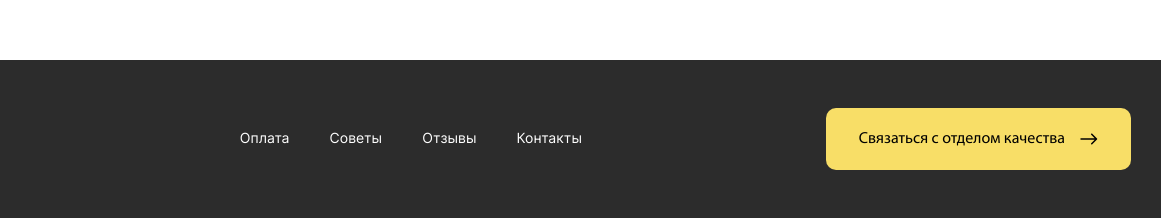
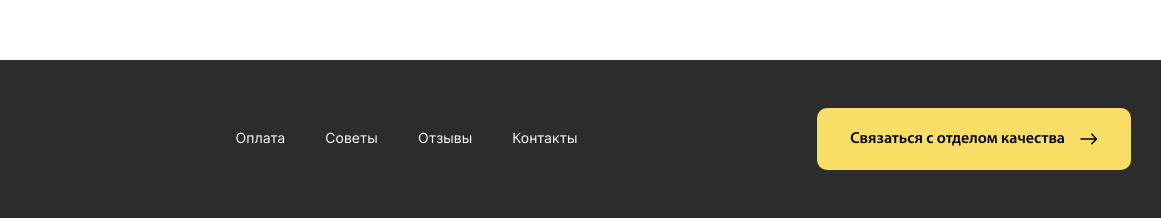
Before and after one commit to horoshiy2k2/Frontend, a website: page about_page/DEV/ready/index.html in a window 1280 px wide. Shown: the part 582-800 px from the top of the page, 119-1280 px from the left. Drawn offline with nearby package versions, Linux system fonts and the light colour scheme.

Commit message:
fixed quality department link styles

```diff
--- a/about_page/DEV/ready/index.html
+++ b/about_page/DEV/ready/index.html
@@ -86,10 +86,12 @@
         </ul>
       </div>
       <div class="footer__quality-department">
-        <a href="#">Связаться с отделом качества</a>
+        <a href="#">Связаться с отделом качества
         <svg xmlns="http://www.w3.org/2000/svg" width="18" height="12" viewBox="0 0 18 12" fill="none">
             <path d="M17.0303 6.53033C17.3232 6.23744 17.3232 5.76256 17.0303 5.46967L12.2574 0.6967C11.9645 0.403807 11.4896 0.403807 11.1967 0.6967C10.9038 0.989593 10.9038 1.46447 11.1967 1.75736L15.4393 6L11.1967 10.2426C10.9038 10.5355 10.9038 11.0104 11.1967 11.3033C11.4896 11.5962 11.9645 11.5962 12.2574 11.3033L17.0303 6.53033ZM0.5 6.75L16.5 6.75L16.5 5.25L0.5 5.25L0.5 6.75Z" fill="black"/>
           </svg>
+        </a>
+
       </div>
     </div>
   </div>
--- a/about_page/DEV/sass/blocks/footer.scss
+++ b/about_page/DEV/sass/blocks/footer.scss
@@ -23,13 +23,14 @@
 	}
 
 	&__quality-department{
-		@include flexcnt;
-		gap: 15px;
 		padding: 20px 33px;
 		border-radius: 10px;
 		background: #F8DE67;
 		a {
-			color: black;
+			@include flexcnt;
+			gap: 15px;
+			font-size: 16px;
+			font-family: 'MyriadPro-Semibold', sans-serif;
 		}
 	}
 }
--- a/about_page/DEV/sass/preset/fonts.scss
+++ b/about_page/DEV/sass/preset/fonts.scss
@@ -2,3 +2,4 @@
 @include font('MyriadPro-Regular', normal, 400, '../fonts/MyriadPro-Regular.woff');
 @include font('MyriadPro-Semibold', normal, 600, '../fonts/MyriadPro-Semibold.woff');
 @include font('Inter-Regular', normal, 400, '../fonts/Inter-Regular.ttf');
+@include font('Inter-SemiBold', normal, 600, '../fonts/Inter-SemiBold.ttf');
```
Also changed, not shown: about_page/DEV/includes/blocks/footer.html (+3 -1 lines), about_page/DEV/ready/css/main.css.
